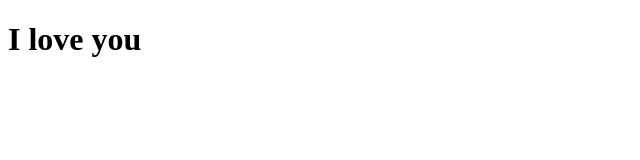
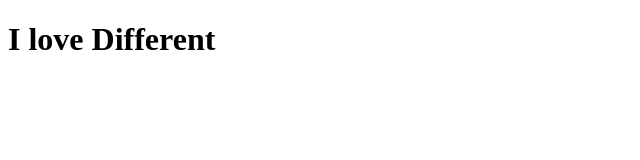
Before and after one commit to margubmurshed/practice-git, a plain HTML site: page index.html in a window 1280 px wide. Shown: the whole page, without its empty margins (0-640 px from the left). Drawn offline with Linux system fonts and the light colour scheme.

Commit message:
h1 changed

```diff
--- a/index.html
+++ b/index.html
@@ -9,7 +9,7 @@
 </head>
 
 <body>
-    <h1>I love you</h1>
+    <h1>I love Different</h1>
 </body>
 
 </html>
```
